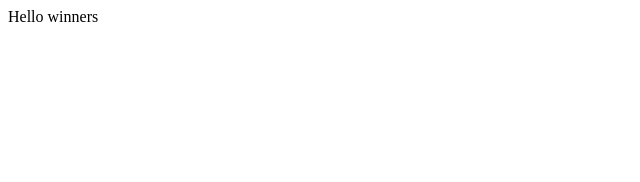
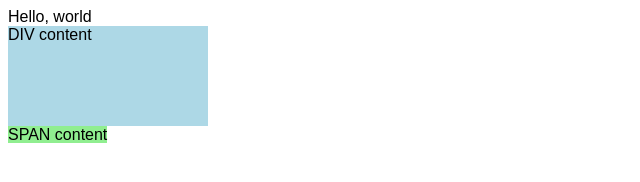
Before and after one commit to NEkropo1/flowing_supremacy, a plain HTML site: page index.html in a window 1280 px wide. Shown: the whole page, without its empty margins (0-640 px from the left). Drawn offline with Linux system fonts and the light colour scheme.

Commit message:
Hello, world

```diff
--- a/index.html
+++ b/index.html
@@ -4,9 +4,17 @@
     <meta charset="UTF-8">
     <meta http-equiv="X-UA-Compatible" content="IE=edge">
     <meta name="viewport" content="width=, initial-scale=1.0">
+    <link rel="stylesheet" href="style.css">
     <title>My project</title>
 </head>
 <body>
-    Hello winners
+    Hello, world
+    <div class="block-container">
+        DIV content
+    </div>
+
+    <span class="inline-container">
+        SPAN content
+    </span>
 </body>
 </html>
--- /dev/null
+++ b/style.css
@@ -0,0 +1,16 @@
+body {
+  font-family: Arial;
+}
+
+.block-container {
+    margin: 0;
+    height: 100px ;
+    width: 200px;
+    background-color: lightblue;
+  }
+
+  .inline-container {
+    height: 100px;
+    width: 200px;
+    background-color: lightgreen;
+  }
```
